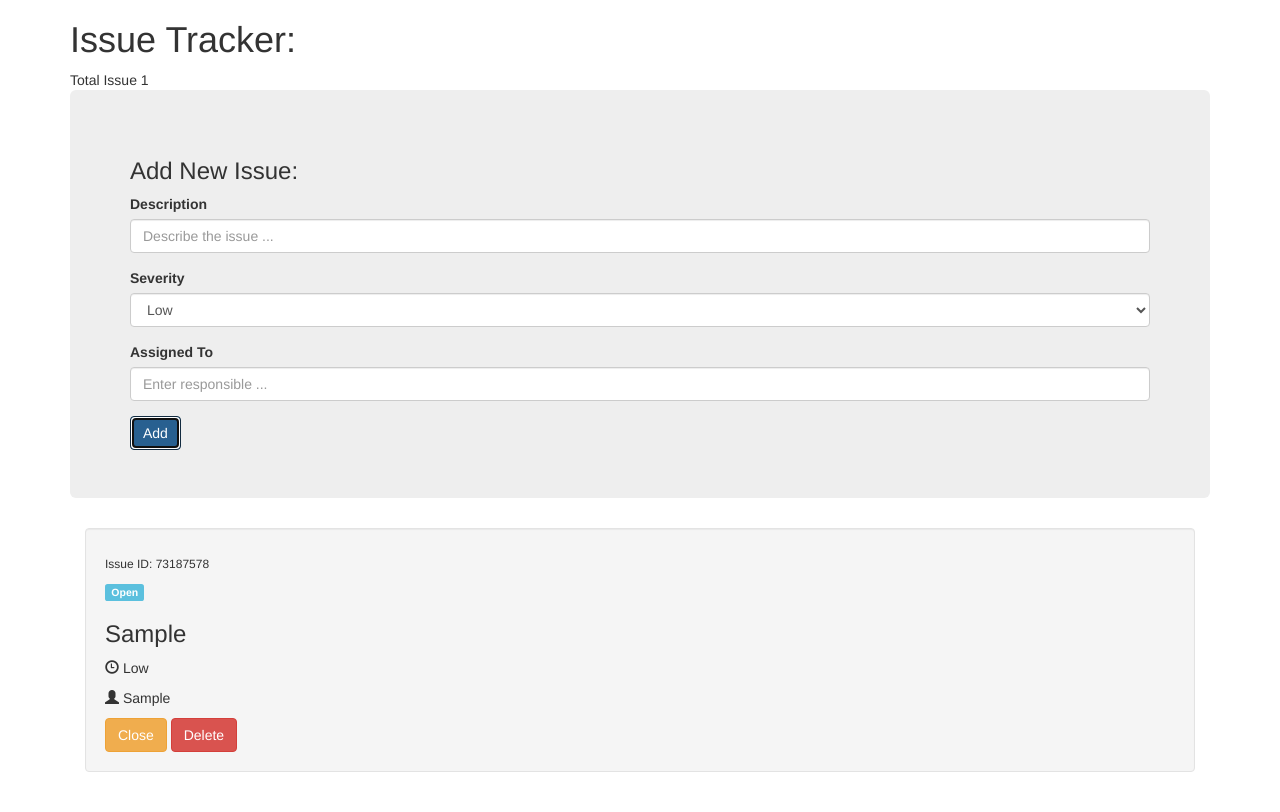
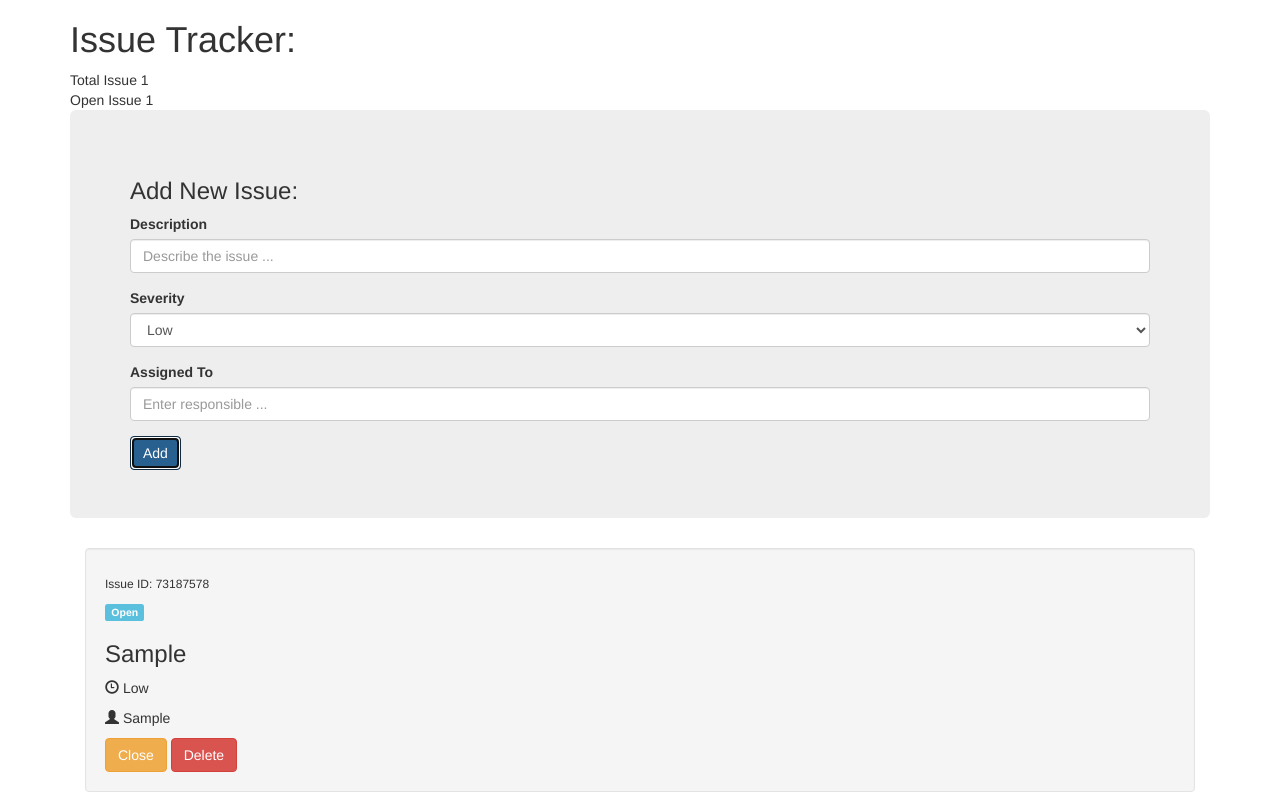
Before and after one commit to NayemulSCode/issue-tracker-js, a plain HTML site: page index.html in a window 1280 px wide. Both pictures are taken after typing "Sample", "Sample" into the empty fields and a click on the button "Add". Drawn offline with nearby package versions, Linux system fonts and the light colour scheme.

Commit message:
total open issue

```diff
--- a/index.html
+++ b/index.html
@@ -14,6 +14,10 @@
       <div>
         <span>Total Issue </span>
         <span id="totalIssue"></span>
+      </div>
+      <div>
+        <span>Open Issue</span>
+        <span id="totalOpenIssue"></span>
       </div>
       <div class="jumbotron">
         <h3>Add New Issue:</h3>
--- a/main.js
+++ b/main.js
@@ -18,6 +18,7 @@ function submitIssue(e) {
 
   document.getElementById('issueInputForm').reset();
   totalIssue();
+  totalOpenIssue();
   fetchIssues();
   e.preventDefault();
 }
@@ -27,9 +28,24 @@ const totalIssue = () =>{
 }
 totalIssue();
 
-const closeIssue = id => {
+const totalOpenIssue = ()=>{
+  let openIssue = 0;
+  const issues = JSON.parse(localStorage.getItem('issues')) || [];
+  issues.forEach(element => {
+    if(element.status === 'Open'){
+      openIssue = openIssue + 1; //or
+      //openIssue +=1;
+    }
+  });
+  document.getElementById('totalOpenIssue').innerHTML = openIssue;
+}
+totalOpenIssue();
+
+const setStatusClosed =(event, id) => {
+  event.preventDefault();
   const issues = JSON.parse(localStorage.getItem('issues'));
   const currentIssue = issues.find(issue => issue.id === id);
+  console.log('currentIssue', currentIssue);
   currentIssue.status = 'Closed';
   localStorage.setItem('issues', JSON.stringify(issues));
   fetchIssues();
@@ -55,7 +71,7 @@ const fetchIssues = () => {
                               <h3> ${description} </h3>
                               <p><span class="glyphicon glyphicon-time"></span> ${severity}</p>
                               <p><span class="glyphicon glyphicon-user"></span> ${assignedTo}</p>
-                              <a href="#" onclick="setStatusClosed(${id})" class="btn btn-warning">Close</a>
+                              <a href="#" onclick="setStatusClosed(event,${id})" class="btn btn-warning">Close</a>
                               <a href="#" onclick="deleteIssue(${id})" class="btn btn-danger">Delete</a>
                               </div>`;
   }
```
